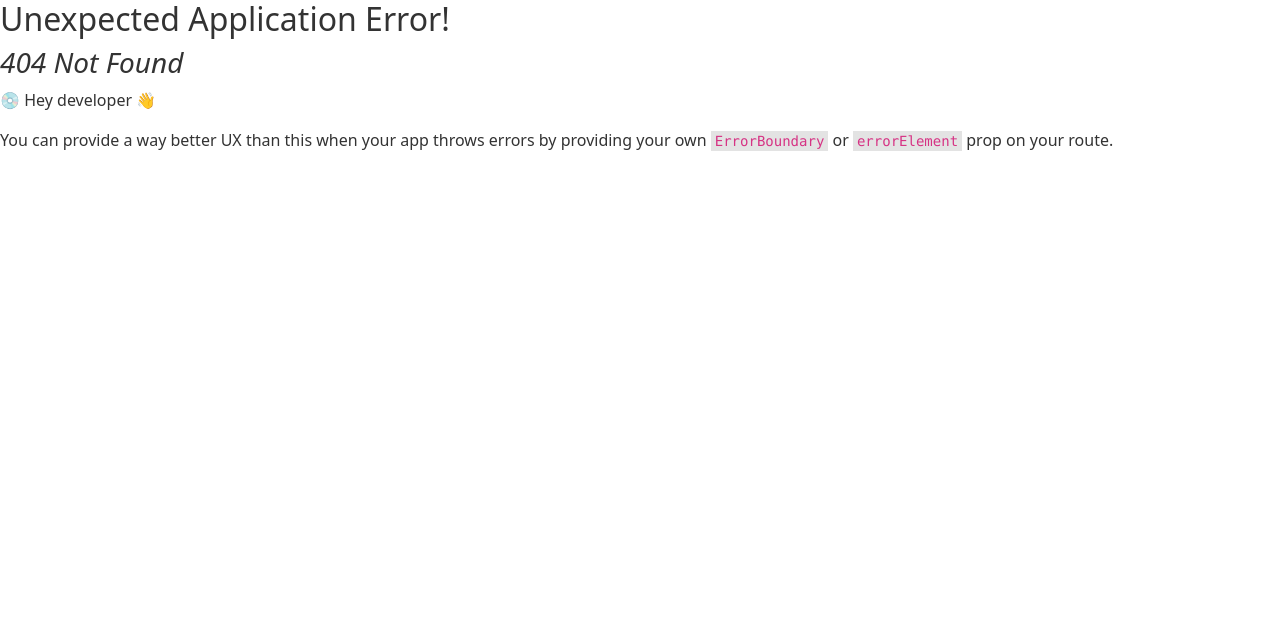
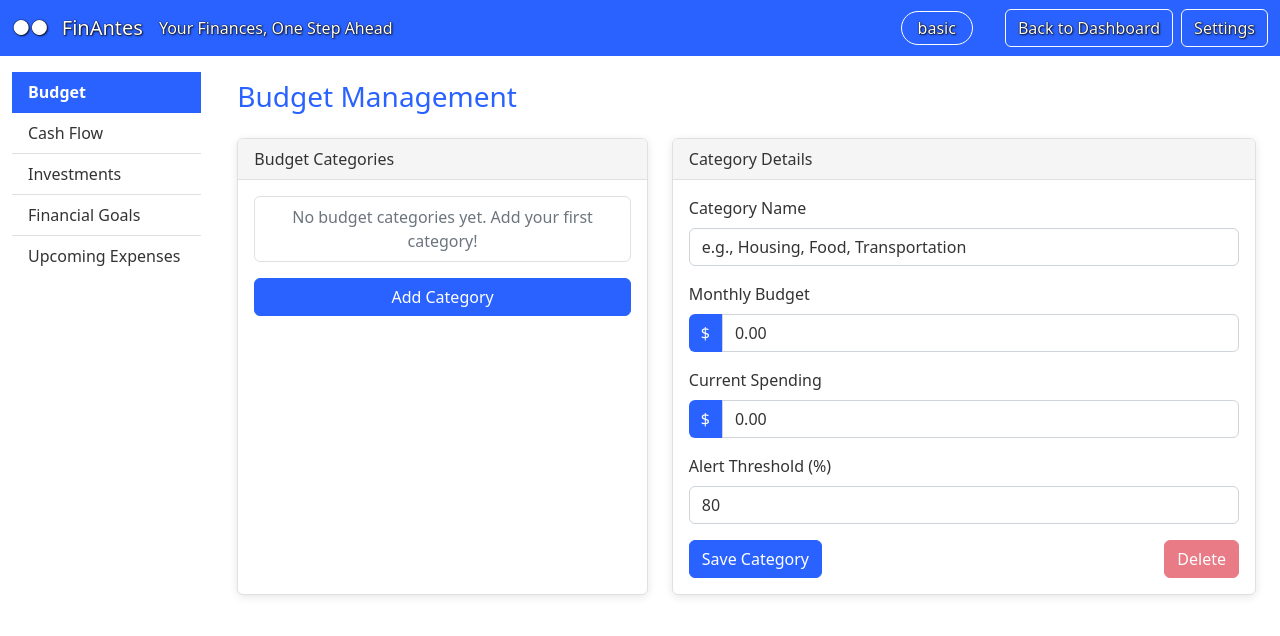
Before and after one commit to JaysonJAcosta5704/FinAntes, a React (Vite) app in the folder Frontend/: page /editor in a window 1280 px wide. Before the commit this address had no page. Shown: the top 636 px of the page. Built offline with nearby package versions, Linux system fonts and the light colour scheme.

Commit message:
Forgot everything outside components folder

```diff
--- a/Frontend/src/components/Dashboard/Expenses.jsx
+++ b/Frontend/src/components/Dashboard/Expenses.jsx
@@ -1,11 +1,22 @@
+import { useState, useEffect } from "react";
+
 function Expenses() {
-    const upcomingExpenses = JSON.parse(localStorage.getItem("upcomingExpenses"));
+    const [upcomingExpenses, setUpcomingExpenses] = useState(JSON.parse(localStorage.getItem("upcomingExpenses")) || [])
     let expenseElement = <p className="text-center text-muted">No upcoming expenses to display.</p>
 
-    if (upcomingExpenses && upcomingExpenses.length > 0) {
+    useEffect(() => {
         const sortedExpenses = [...upcomingExpenses].sort((a, b) => { return new Date(a.dueDate) - new Date(b.dueDate); });
+        setUpcomingExpenses(sortedExpenses);
+    }, []);
 
-        sortedExpenses.forEach(expense => {
+    return (
+        <div className="col-md-4">
+            <div id="item6" className="card h-100 shadow-sm">
+                <div className="card-header ">
+                    <h5 className="card-title mb-0 text-primary">Upcoming Expenses</h5>
+                </div>
+                <div className="card-body">
+                    {upcomingExpenses.length === 0 ? expenseElement : upcomingExpenses.map((expense, index) => {
                         let expenseElementClassName = "mb-3 p-2 border-bottom";
 
                         const dueDate = new Date(expense.dueDate);
@@ -23,8 +34,8 @@ function Expenses() {
                         let recurringBadge = "badge rounded-pill "
                         recurringBadge += expense.isRecurring ? 'bg-info' : 'bg-secondary';
 
-            expenseElement = (
-                <div className={expenseElementClassName}>
+                        return (
+                            <div className={expenseElementClassName} key={index}>
                                 <div className="d-flex justify-content-between">
                                     <span className="fw-bold">{expense.name}</span>
                                     <span className={recurringBadge}>
@@ -37,17 +48,7 @@ function Expenses() {
                                 </div>
                             </div>
                         );
-        });
-    }
-
-    return (
-        <div className="col-md-4">
-            <div id="item6" className="card h-100 shadow-sm">
-                <div className="card-header ">
-                    <h5 className="card-title mb-0 text-primary">Upcoming Expenses</h5>
-                </div>
-                <div className="card-body">
-                    {expenseElement}
+                    })}
                 </div>
             </div>
         </div>
--- a/Frontend/src/components/Dashboard/Goals.jsx
+++ b/Frontend/src/components/Dashboard/Goals.jsx
@@ -1,17 +1,23 @@
 function Goals() {
-    const financialGoals = JSON.parse(localStorage.getItem("financialGoals"));
+    const financialGoals = JSON.parse(localStorage.getItem("financialGoals")) || [];
     let goalsElement = <p className="text-center text-muted mb-3">No financial goals added yet.</p>
 
-    if (financialGoals && financialGoals.length > 0) {
-        financialGoals.forEach(goal => {
+    return (
+        <div className="col-md-4">
+            <div id="item5" className="card h-100 shadow-sm">
+                <div className="card-header ">
+                    <h5 className="card-title mb-0 text-primary">Financial Goals</h5>
+                </div>
+                <div className="card-body">
+                    {(financialGoals.length === 0) ? goalsElement : financialGoals.map((goal, index) => {
                         const progressPercent = (goal.currentAmount / goal.targetAmount * 100).toFixed(0);
 
                         const targetDate = new Date(goal.targetDate);
                         const today = new Date();
-            const timeRemaining = Math.ceil((targetDate - today) / (1000 * 60 * 60 * 24)); // days
+                        const timeRemaining = Math.ceil((targetDate - today) / (1000 * 60 * 60 * 24));
 
-            goalsElement = (
-                <div className='mb-3'>
+                        return (
+                            <div className='mb-3' key={index}>
                                 <div className="d-flex justify-content-between mb-1">
                                     <span>{goal.name}</span>
                                     <span>${goal.currentAmount.toLocaleString()} / ${goal.targetAmount.toLocaleString()}</span>
@@ -25,17 +31,7 @@ function Goals() {
                                 </div>
                             </div>
                         );
-        });
-    }
-
-    return (
-        <div className="col-md-4">
-            <div id="item5" className="card h-100 shadow-sm">
-                <div className="card-header ">
-                    <h5 className="card-title mb-0 text-primary">Financial Goals</h5>
-                </div>
-                <div className="card-body">
-                    {goalsElement}
+                    })}
                 </div>
             </div>
         </div>
--- a/Frontend/src/components/Navbar/Navbar.jsx
+++ b/Frontend/src/components/Navbar/Navbar.jsx
@@ -10,8 +10,8 @@ function Navbar() {
       navbarLinks = (
         <>
           <span id="UserStatus" className="badge-lg rounded-pill me-4 px-3 py-1 border border-white text-white">{userStatus}</span>
-          <NavLink to="./finances"><button id="FinancesButton" className="btn btn-outline-light mx-2">Edit Data</button></NavLink>
-          <NavLink to="./settings"><button id="SettingsButton" className="btn btn-outline-light">Settings</button></NavLink>
+          <NavLink to="./editor"><button className="btn btn-outline-light mx-2">Edit Data</button></NavLink>
+          <NavLink to="./settings"><button className="btn btn-outline-light">Settings</button></NavLink>
         </>
       )
       break;
@@ -19,16 +19,25 @@ function Navbar() {
       navbarLinks = (
         <>
           <span id="UserStatus" className="badge-lg rounded-pill me-4 px-3 py-1 border border-white text-white">{userStatus}</span>
-          <NavLink to="./finances"><button id="FinancesButton" className="btn btn-outline-light mx-2">Edit Data</button></NavLink>
-          <NavLink to="./dashboard"><button id="SettingsButton" className="btn btn-outline-light">Back to Dashboard</button></NavLink>
+          <NavLink to="./editor"><button className="btn btn-outline-light mx-2">Edit Data</button></NavLink>
+          <NavLink to="./dashboard"><button className="btn btn-outline-light">Back to Dashboard</button></NavLink>
+        </>
+      )
+      break;
+    case '/editor':
+      navbarLinks = (
+        <>
+          <span id="UserStatus" className="badge-lg rounded-pill me-4 px-3 py-1 border border-white text-white">{userStatus}</span>
+          <NavLink to="./dashboard"><button className="btn btn-outline-light mx-2">Back to Dashboard</button></NavLink>
+          <NavLink to="./settings"><button className="btn btn-outline-light">Settings</button></NavLink>
         </>
       )
       break;
     default:
       navbarLinks = (
         <>
-          <NavLink to="/dashboard"><button id="LoginButton" className="btn btn-outline-light mx-2">Login</button></NavLink>
-          <NavLink to="/settings"><button id="SignupButton" className="btn btn-outline-light">Signup</button></NavLink>
+          <NavLink to="/dashboard"><button className="btn btn-outline-light mx-2">Login</button></NavLink>
+          <NavLink to="/settings"><button className="btn btn-outline-light">Signup</button></NavLink>
         </>
       )
   }
--- a/Frontend/src/main.jsx
+++ b/Frontend/src/main.jsx
@@ -8,7 +8,7 @@ import RootLayout from 'pages/RootLayout'
 import Dashboard from 'pages/Dashboard'
 import Settings from 'pages/Settings'
 import Authors from 'pages/Authors'
-
+import Editor from 'pages/Editor'
 
 const router = createBrowserRouter(
   createRoutesFromElements((
@@ -18,7 +18,7 @@ const router = createBrowserRouter(
       {/* <Route path='/creditcards' element={<CreditCards />}/> */}
       <Route path='/dashboard' element={<Dashboard />} />
       {/* <Route path='/demo' element={<Demo />}/> */}
-      {/* <Route path='/finances' element={<Finances />}/> */}
+      <Route path='/editor' element={<Editor />}/>
       <Route path='/settings' element={<Settings />} />
     </Route>
   ))
--- /dev/null
+++ b/Frontend/src/pages/Editor.jsx
@@ -0,0 +1,38 @@
+import Budget from 'components/Editor/Budget'
+import CashFlow from 'components/Editor/CashFlow'
+import Expenses from 'components/Editor/Expenses'
+import Goals from 'components/Editor/Goals'
+import Investments from 'components/Editor/Investments'
+import React, { useState } from 'react'
+
+function Editor() {
+
+    const [activeTab, setActiveTab] = useState('budget')
+    const onClickHandler = (e) => setActiveTab(e.target.dataset.tab)
+
+    return (
+        <div className="container-fluid">
+            <div className="row">
+                <div className="col-md-3 col-lg-2 d-md-block sidebar py-3">
+                    <div className="list-group list-group-flush">
+                        <a className={"list-group-item list-group-item-action " + (activeTab === 'budget' ? 'active' : '')} data-tab="budget" onClick={onClickHandler}>Budget</a>
+                        <a className={"list-group-item list-group-item-action " + (activeTab === 'cashflow' ? 'active' : '')} data-tab="cashflow" onClick={onClickHandler}>Cash Flow</a>
+                        <a className={"list-group-item list-group-item-action " + (activeTab === 'investments' ? 'active' : '')} data-tab="investments" onClick={onClickHandler}>Investments</a>
+                        <a className={"list-group-item list-group-item-action " + (activeTab === 'goals' ? 'active' : '')} data-tab="goals" onClick={onClickHandler}>Financial Goals</a>
+                        <a className={"list-group-item list-group-item-action " + (activeTab === 'expenses' ? 'active' : '')} data-tab="expenses" onClick={onClickHandler}>Upcoming Expenses</a>
+                    </div>
+                </div>
+
+                <div className="col-md-9 col-lg-10 ms-sm-auto px-md-4 py-4">
+                    {activeTab === 'budget' && <Budget />}
+                    {activeTab === 'cashflow' && <CashFlow />}
+                    {activeTab === 'investments' && <Investments />}
+                    {activeTab === 'goals' && <Goals />}
+                    {activeTab === 'expenses' && <Expenses />}
+                </div>
+            </div>
+        </div>
+    )
+}
+
+export default Editor
```
Lines whose indentation alone changed are shown as unchanged.
